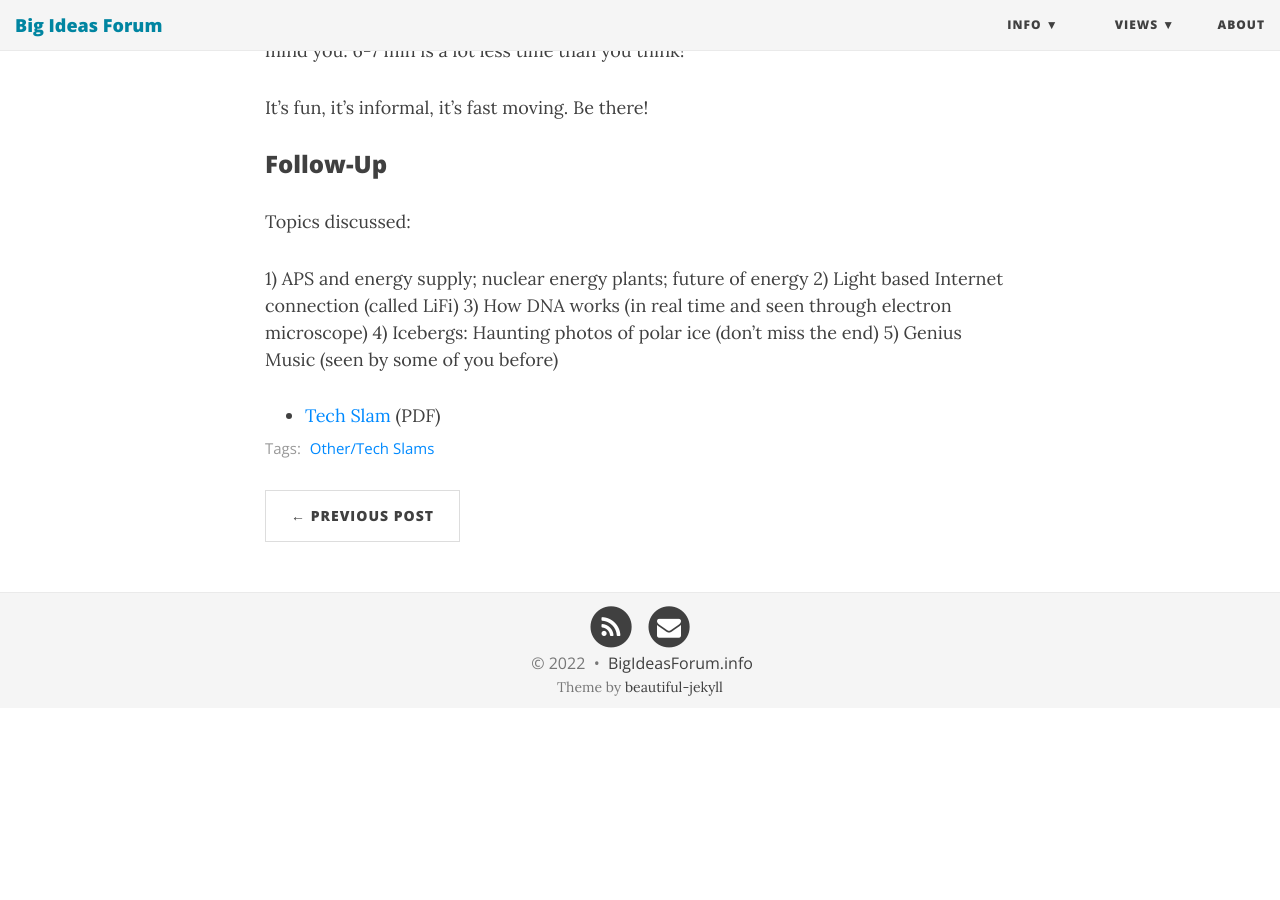
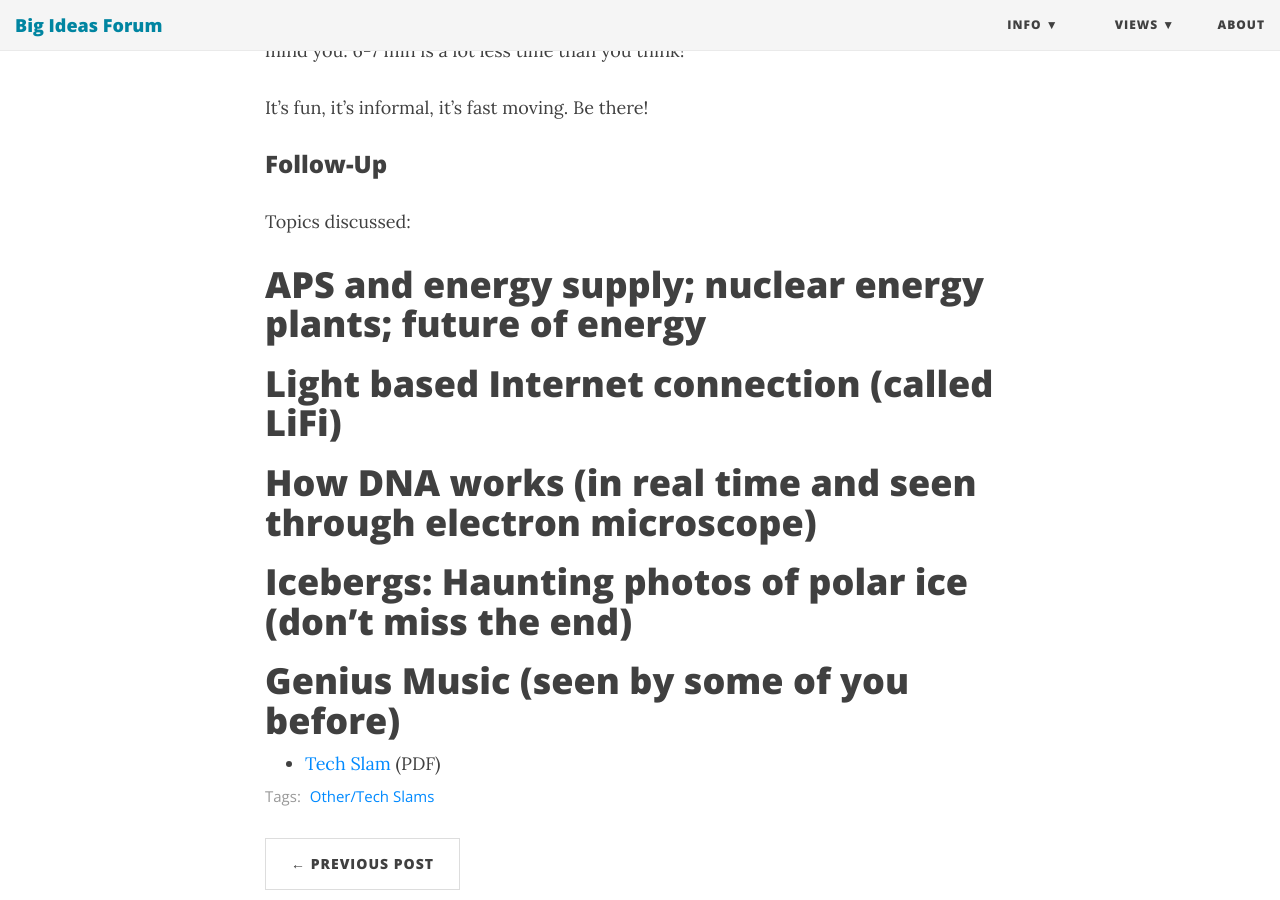
Before and after one commit to BigIdeasForum/bigideasforum.github.io, a Jekyll site: the page built from _posts/2022/2022-10-06-tech-slam14.md, in a window 1280 px wide and 900 px high, scrolled down 665 px. Built offline with Jekyll 4.4.1, drawn with Linux system fonts in a browser that asks for light colours; nearby versions of some CDN libraries; before the commit the page ends 1373 px from its top, so only the background shows below that.

Commit message:
fix list

```diff
--- a/_posts/2022/2022-10-06-tech-slam14.md
+++ b/_posts/2022/2022-10-06-tech-slam14.md
@@ -15,10 +15,10 @@ It’s fun, it’s informal, it’s fast moving. Be there!
 
 Topics discussed:
 
-1) APS and energy supply; nuclear energy plants; future of energy
-2) Light based Internet connection (called LiFi)
-3) How DNA works (in real time and seen through electron microscope)
-4) Icebergs: Haunting photos of polar ice (don’t miss the end)
-5) Genius Music (seen by some of you before)
+# APS and energy supply; nuclear energy plants; future of energy
+# Light based Internet connection (called LiFi)
+# How DNA works (in real time and seen through electron microscope)
+# Icebergs: Haunting photos of polar ice (don’t miss the end)
+# Genius Music (seen by some of you before)
 
 * [Tech Slam](/assets/present/2022/2022-10-06/tech_slam.pdf) (PDF)
```
